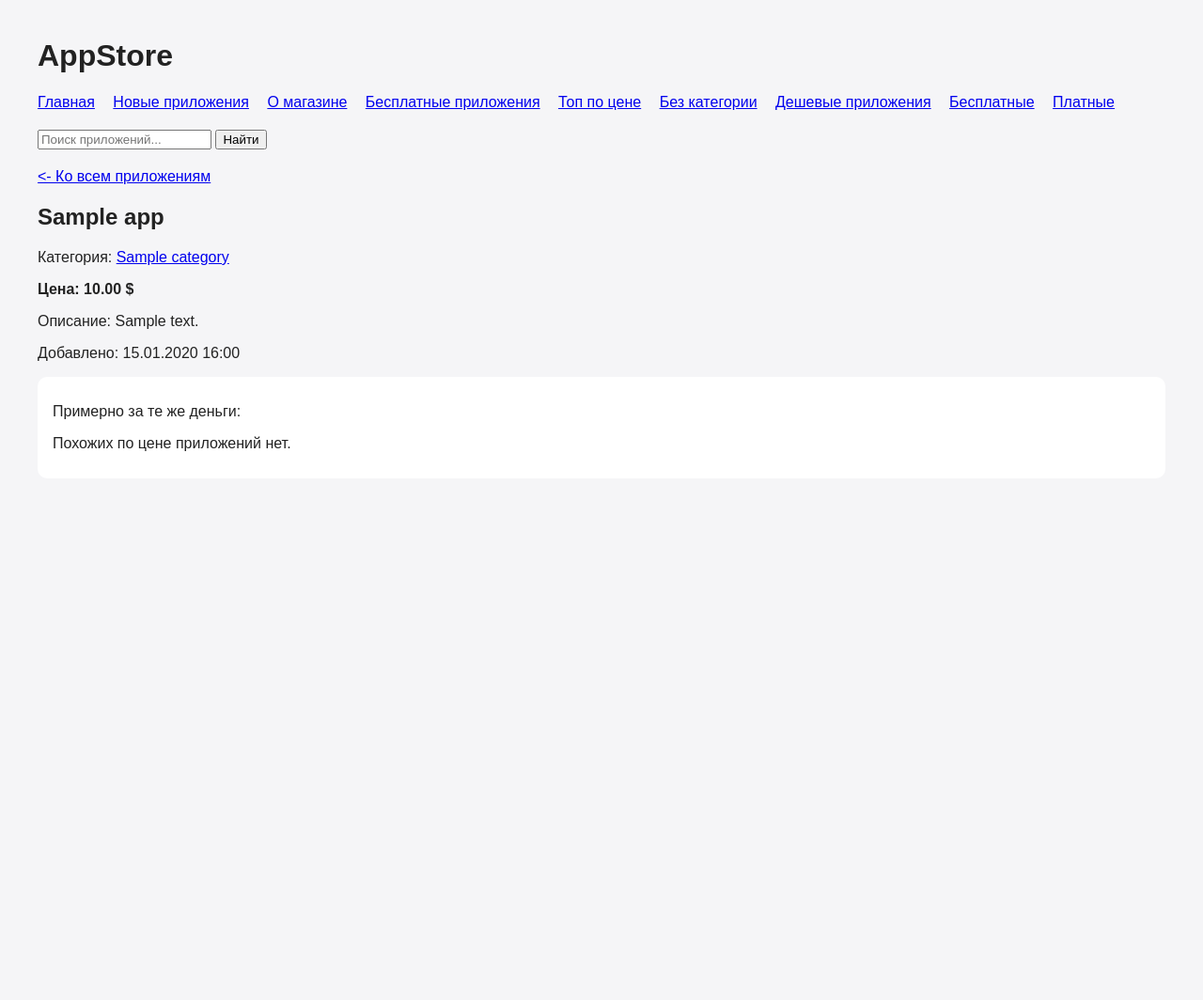
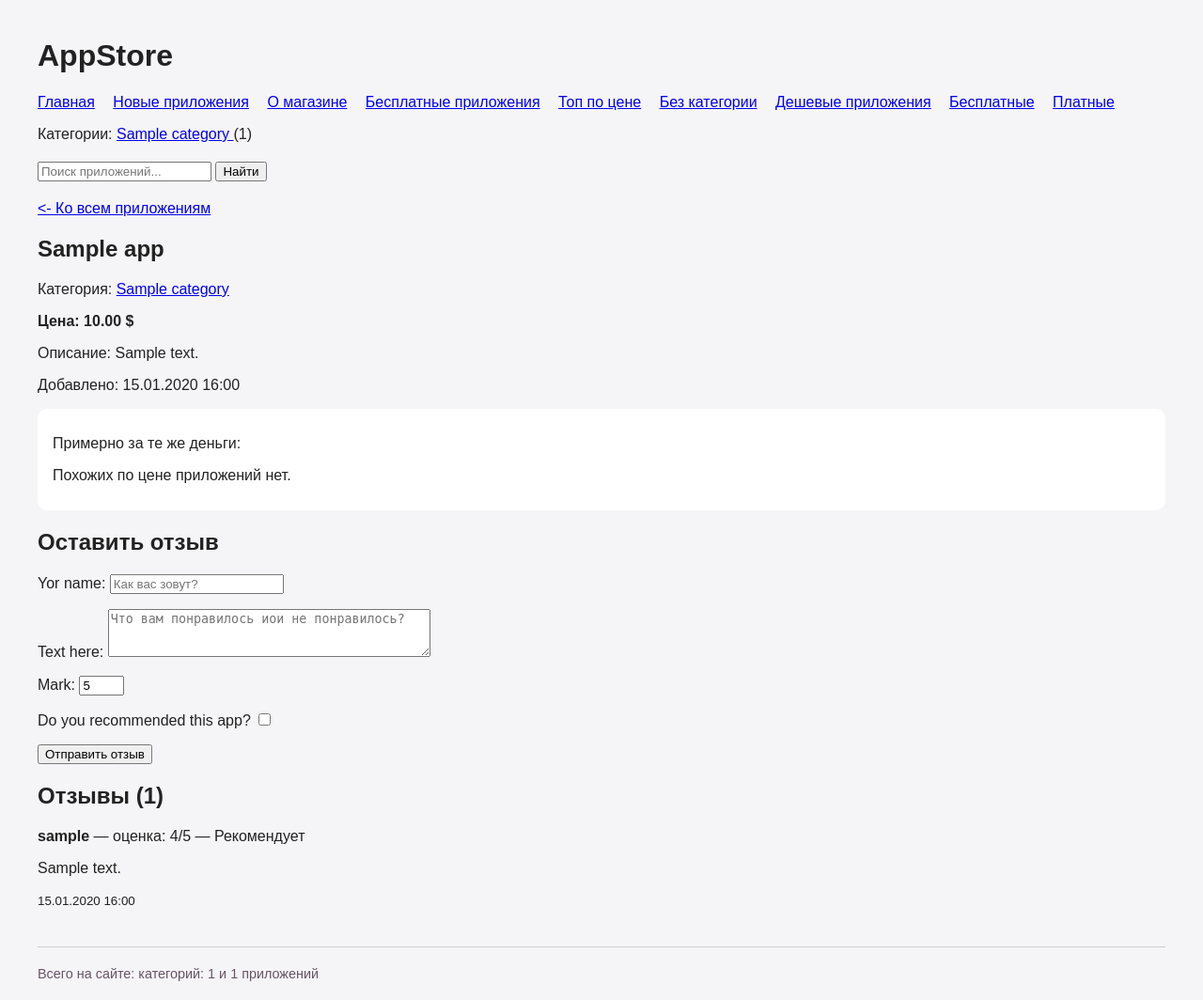
Before and after one commit to Lev6209/appstore, a Django app: page /app/1/ in a window 1280 px wide. Shown: the whole page at 94% size. Before the commit the page ends 480 px from the top, so only its background shows below. Run offline with Django 5.2, Linux system fonts and the light colour scheme; tables that the repository leaves empty hold one stand-in row (values such as "Sample post").

Commit message:
add context processor store_menu

```diff
--- a/appstore/settings.py
+++ b/appstore/settings.py
@@ -63,6 +63,7 @@
                 'django.template.context_processors.request',
                 'django.contrib.auth.context_processors.auth',
                 'django.contrib.messages.context_processors.messages',
+                'main.context_processors.store_menu',
             ],
         },
     },
--- a/main/admin.py
+++ b/main/admin.py
@@ -1,9 +1,8 @@
 from django.contrib import admin
-
-
-from .models import Category, App
+from .models import Category, App, Review
 
 admin.site.register(Category)
+admin.site.register(Review)
 
 @admin.register(App)
 class AppAdmin(admin.ModelAdmin):
--- /dev/null
+++ b/main/context_processors.py
@@ -0,0 +1,17 @@
+from django.db.models import Count
+
+from . import apps
+from .models import App, Category
+
+
+def store_menu(request):
+    categories = list(
+        Category.objects
+        .annotate(apps_count=Count('app'))
+        .order_by('name')
+    )
+    return {
+        'categories': categories,
+        'apps_total': App.objects.count(),
+        'categories_total': len(categories),
+    }
--- /dev/null
+++ b/main/forms.py
@@ -0,0 +1,31 @@
+from django import forms
+from .models import Review
+
+class ReviewForm(forms.ModelForm):
+    class Meta:
+        model = Review
+        fields = ['username','comment', 'stars', 'recommended']
+        labels = {
+            'username': 'Yor name',
+            'comment': 'Text here',
+            'stars': 'Mark',
+            'recommended': 'Do you recommended this app?'
+        }
+        widgets = {
+            'username': forms.TextInput(attrs={
+                'placeholder': 'Как вас зовут?'
+            }),
+            'comment': forms.Textarea(attrs={
+                'rows': '3', 'placeholder': 'Что вам понравилось иои не понравилось?'
+            }),
+            'stars': forms.NumberInput(attrs={
+                'min': 1,
+                'max': 5,
+            }),
+        }
+
+    def clean_stars(self):
+        stars = self.cleaned_data['stars']
+        if stars < 1 or stars > 5:
+            raise forms.ValidationError("Оценка должна быть от 1 до 5")
+        return stars
--- a/main/models.py
+++ b/main/models.py
@@ -23,3 +23,15 @@
     class Meta:
         verbose_name = "Приложение"
         verbose_name_plural = "Приложения"
+
+
+class Review(models.Model):
+    app = models.ForeignKey(App, on_delete=models.CASCADE)
+    username = models.CharField(max_length=50)
+    comment = models.TextField(blank=True)
+    stars = models.PositiveSmallIntegerField(default=5)
+    recommended = models.BooleanField(default=False)
+    created_at = models.DateTimeField(auto_now_add=True)
+
+    def __str__(self):
+        return f"{self.username} > {self.app.name}"
--- a/main/static/main/style.css
+++ b/main/static/main/style.css
@@ -30,3 +30,16 @@
 form {
     margin: 20px auto;
 }
+
+.categories-nav a.active {
+    font-weight: bold;
+    text-decoration: underline;
+}
+
+footer {
+    margin-top: 40px;
+    padding-top: 20px;
+    border-top: 1px solid #ccc;
+    color: #656;
+    font-size: 0.9em;
+}
--- a/main/templates/main/about.html
+++ b/main/templates/main/about.html
@@ -3,6 +3,8 @@
 {% block title %}О магазине — AppStore{% endblock %}
 
 {% block content %}
+
+
     <h2>О магазине</h2>
     <p>AppStore — учебный магазин приложений, который мы пишем на Django.</p>
     <p>Категории, приложения и цены живут в базе данных, а страницы собираются из шаблонов.</p>
--- a/main/templates/main/app_detail.html
+++ b/main/templates/main/app_detail.html
@@ -47,4 +47,41 @@
         {% endfor %}
     </li>
 
+    <section>
+    <h2>Оставить отзыв</h2>
+
+    <form method="post" action="{% url 'main:add_review' app.id %}">
+        {% csrf_token %}
+
+        {{ form.as_p }}
+
+        <button type="submit">Отправить отзыв</button>
+    </form>
+</section>
+
+    <section>
+    <h2>Отзывы ({{ reviews|length }})</h2>
+
+    {% for review in reviews %}
+        <article>
+            <p>
+                <strong>{{ review.username }}</strong>
+                — оценка: {{ review.stars }}/5
+                —
+                {% if review.recommended %}
+                    Рекомендует
+                {% else %}
+                    Не рекомендует
+                {% endif %}
+            </p>
+            {% if review.comment %}
+                <p>{{ review.comment }}</p>
+            {% endif %}
+            <p><small>{{ review.created_at|date:"d.m.Y H:i" }}</small></p>
+        </article>
+    {% empty %}
+        <p>Отзывов пока нет. Будьте первым!</p>
+    {% endfor %}
+</section>
+
 {% endblock %}
--- a/main/templates/main/base.html
+++ b/main/templates/main/base.html
@@ -22,6 +22,19 @@
         <a href="{% url 'main:paid_apps' %}"{% if request.path == '/paid_apps/' %} class="active"{% endif %}>Платные</a>
     </nav>
 
+    <p class="categories-nav">
+        Категории:
+        {% for category in categories %}
+            <a href="{% url 'main:category' category.id %}"
+               {% if request.resolver_match.url_name == 'category' and request.resolver_match.kwargs.category_id == category.id %}class="active"{% endif %}>
+                {{ category.name }}
+            </a>
+            ({{ category.apps_count }}){% if not forloop.last %} · {% endif %}
+        {% empty %}
+            пока нет
+        {% endfor %}
+    </p>
+
     <form method="GET" action="{% url 'main:index' %}">
 
             <input type="text" name="q" placeholder="Поиск приложений..." value="{{ q }}">
@@ -32,5 +45,7 @@
     </form>
 
     {% block content %}{% endblock %}
+
+    <footer> Всего на сайте: категорий: {{ categories_total }} и {{ apps_total }} приложений</footer>
 </body>
 </html>
--- a/main/urls.py
+++ b/main/urls.py
@@ -8,11 +8,12 @@
 
     path('about/', views.AboutView.as_view(), name='about'),
     path('app/<int:app_id>/', views.AppDetailView.as_view(), name='app_detail'),
+    path('app/<int:app_id>/review/', views.add_review, name='add_review'),
     path('new/', views.NewAppView.as_view(), name='new'),
 
 
     path('', views.index, name='index'),
-    path('category/<int:category_id>/', views.category_detail, name='category'),
+    path('category/<int:category_id>/', views.CategoryDetailView.as_view(), name='category'),
     path('top/',views.top,name='top'),
     path('free/',views.free,name='free'),
     path('no_category/',views.no_category,name='no_category'),
@@ -20,7 +21,8 @@
     path('free/<int:category_id>/', views.free_in_category, name='free_in_category'),
     path('developer/<str:developer_name>/', views.developer, name='developer'),
     path('app/secure/<uuid:unique_key>/', views.secure_app, name='secure_app'),
-    path('free-apps/', views.apps_list, {'is_free': True}, name='free_apps'),
-    path('paid-apps/', views.apps_list, {'is_free': False}, name='paid_apps'),
+    path('free-apps/', views.AppsListView.as_view(), {'is_free': True}, name='free_apps'),
+    path('paid-apps/', views.AppsListView.as_view(), {'is_free': False}, name='paid_apps'),
     path('api/app/<int:app_id>/', views.api_app_detail, name='api_app_detail'),
+
 ]
--- a/main/views.py
+++ b/main/views.py
@@ -1,12 +1,12 @@
 from django.core.paginator import Paginator
-from django.shortcuts import render, get_object_or_404
+from django.shortcuts import render, get_object_or_404, redirect
 from django.views import View
 
-from .models import App, Category
+from .models import App, Category, Review
+from .forms import ReviewForm
 from django.db.models import Q
 from django.http import JsonResponse, HttpResponse
-from django.views.decorators.http import require_GET
-
+from django.views.decorators.http import require_POST
 from django.views.generic import TemplateView, ListView, DetailView
 
 
@@ -39,7 +39,6 @@
         'sort': sort,
         'page_obj': page_obj,
         'featured': featured,
-        'categories': categories,
     })
 
 
@@ -74,18 +73,69 @@
             )
             .exclude(id=app.id)[:3]
         )
+        context['form'] = ReviewForm()
+        context['reviews'] = app.review_set.order_by('-created_at')
         return context
 
 
-def category_detail(request, category_id):
-    category = get_object_or_404(Category, id=category_id)
-    apps = App.objects.filter(category=category)
-    expensive = App.objects.filter(price__isnull=False, price__gt=0,category=category).order_by('-price').first()
-    return render(request, 'main/category.html', {
-        'category': category,
-        'apps': apps,
-        'expensive': expensive
+@require_POST
+def add_review(request, app_id):
+    app = get_object_or_404(App, id=app_id)
+    form = ReviewForm(request.POST)
+    if form.is_valid():
+        review = form.save(commit=False)
+        review.app = app
+        review.save()
+        return redirect('main:app_detail', app_id=app.id)
+
+    reviews = app.review_set.order_by('-created_at')
+    similar_apps = (
+        App.objects.filter(
+            price__gte=app.price - 10,
+            price__lte=app.price + 10
+        )
+        .exclude(id=app.id)[:3]
+    )
+    return render(request, 'main/app_detail.html', {
+        'app': app,
+        'form': form,
+        'reviews': reviews,
+        'similar_apps': similar_apps,
     })
+
+
+# def category_detail(request, category_id):
+#     category = get_object_or_404(Category, id=category_id)
+#     apps = App.objects.filter(category=category)
+#     expensive = App.objects.filter(price__isnull=False, price__gt=0,category=category).order_by('-price').first()
+#     return render(request, 'main/category.html', {
+#         'category': category,
+#         'apps': apps,
+#         'expensive': expensive
+#     })
+
+class CategoryDetailView(ListView):
+    model = App
+    template_name = 'main/category.html'
+    context_object_name = 'apps'
+
+    def get_queryset(self):
+        category_id = self.kwargs.get('category_id')
+        return App.objects.filter(category_id=category_id)
+
+    def get_context_data(self, **kwargs):
+        context = super().get_context_data(**kwargs)
+        category_id = self.kwargs.get('category_id')
+        category = Category.objects.get(id=category_id)
+        expensive = App.objects.filter(
+            price__isnull=False,
+            price__gt=0,
+            category_id=category_id
+        ).order_by('-price').first()
+
+        context['category'] = category
+        context['expensive'] = expensive
+        return context
 
 
 # def new(request):
@@ -126,16 +176,35 @@
     return HttpResponse(f'Защищенное приложение с уникальным ключом: {unique_key}')
 
 
-def apps_list(request,is_free):
-    if is_free:
-        apps = App.objects.filter(price=0)
-        title = "Бесплатные приложения"
-    else:
-        apps = App.objects.filter(price__gt=0)
-        title = "Платные приложения"
-    return render(request, 'main/apps_list.html', {'apps': apps, 'title': title})
+# def apps_list(request,is_free):
+#     if is_free:
+#         apps = App.objects.filter(price=0)
+#         title = "Бесплатные приложения"
+#     else:
+#         apps = App.objects.filter(price__gt=0)
+#         title = "Платные приложения"
+#     return render(request, 'main/apps_list.html', {'apps': apps, 'title': title})
 
 
+class AppsListView(ListView):
+    model = App
+    template_name = 'main/apps_list.html'
+    context_object_name = 'apps'
+
+    def get_queryset(self):
+        if self.kwargs['is_free']:
+            return App.objects.filter(price=0)
+        else:
+            return App.objects.filter(price__gt=0)
+
+
+    def get_context_data(self, **kwargs):
+        context = super().get_context_data(**kwargs)
+        if self.kwargs['is_free']:
+            context['title'] = 'Бесплатные приложения'
+        else:
+            context['title'] = 'Платные приложения'
+        return context
 
 def api_app_detail(request, app_id):
     app = get_object_or_404(App, id=app_id)
```
Also changed, not shown: main/templates/main/index.html (+2 -7 lines), main/migrations/0004_review.py (added). Lines whose indentation alone changed are shown as unchanged.
